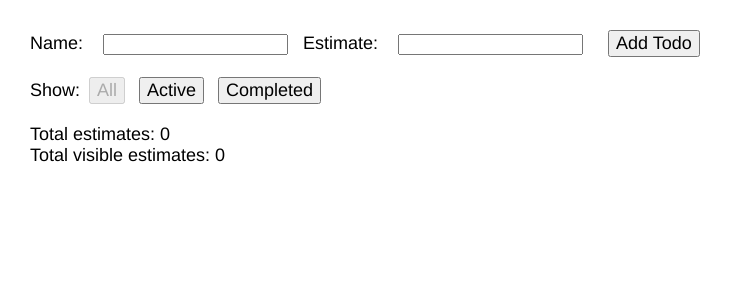
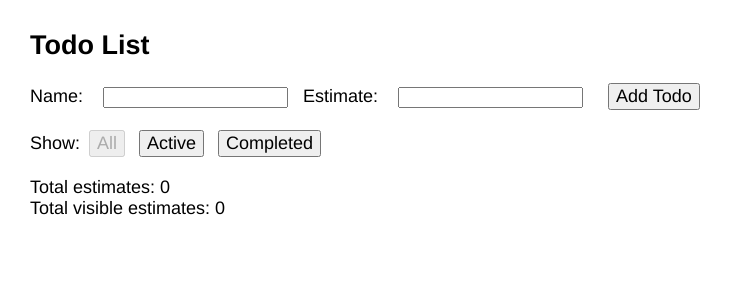
Before and after one commit to ronits-wework/redux-selectors, a React (Create React App) app: page / in a window 1280 px wide. Shown: the top 300 px of the page, without its empty margins (0-733 px from the left). Built offline with nearby package versions, Linux system fonts and the light colour scheme.

Commit message:
Add header

```diff
--- a/src/components/App.js
+++ b/src/components/App.js
@@ -6,6 +6,7 @@ import '../styles/app.css'
 
 const App = () => (
   <div>
+    <h2>Todo List</h2>
     <AddTodo />
     <VisibleTodoList />
     <Footer />
```
